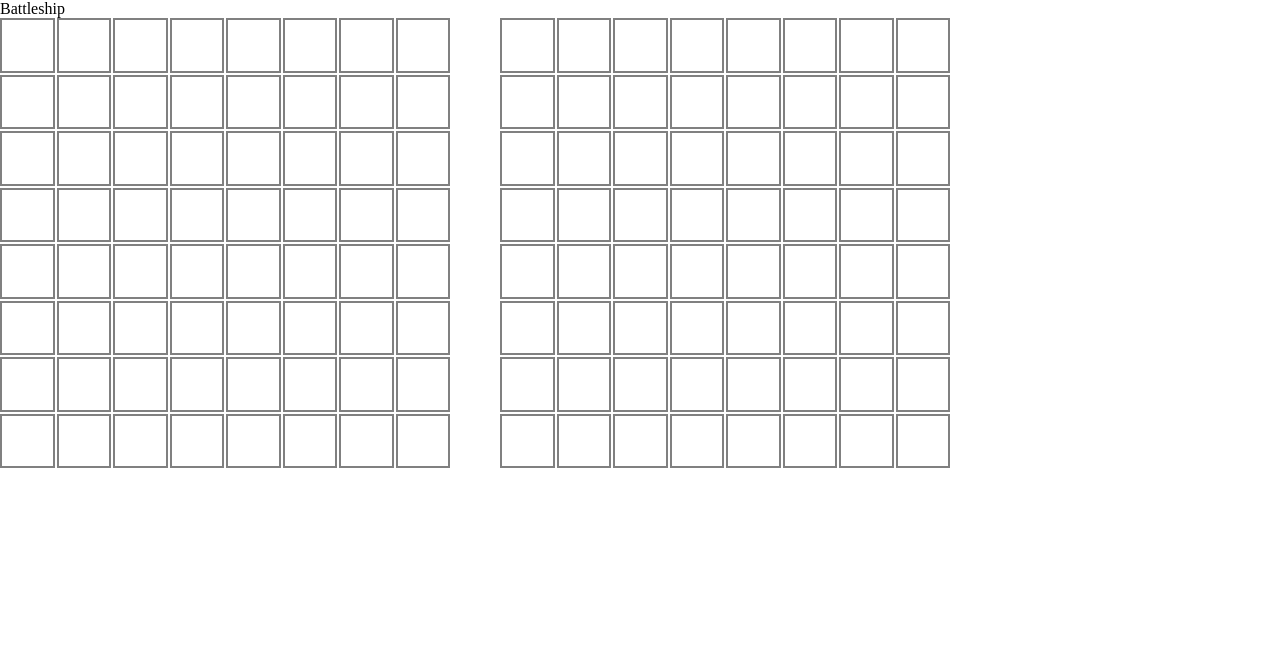
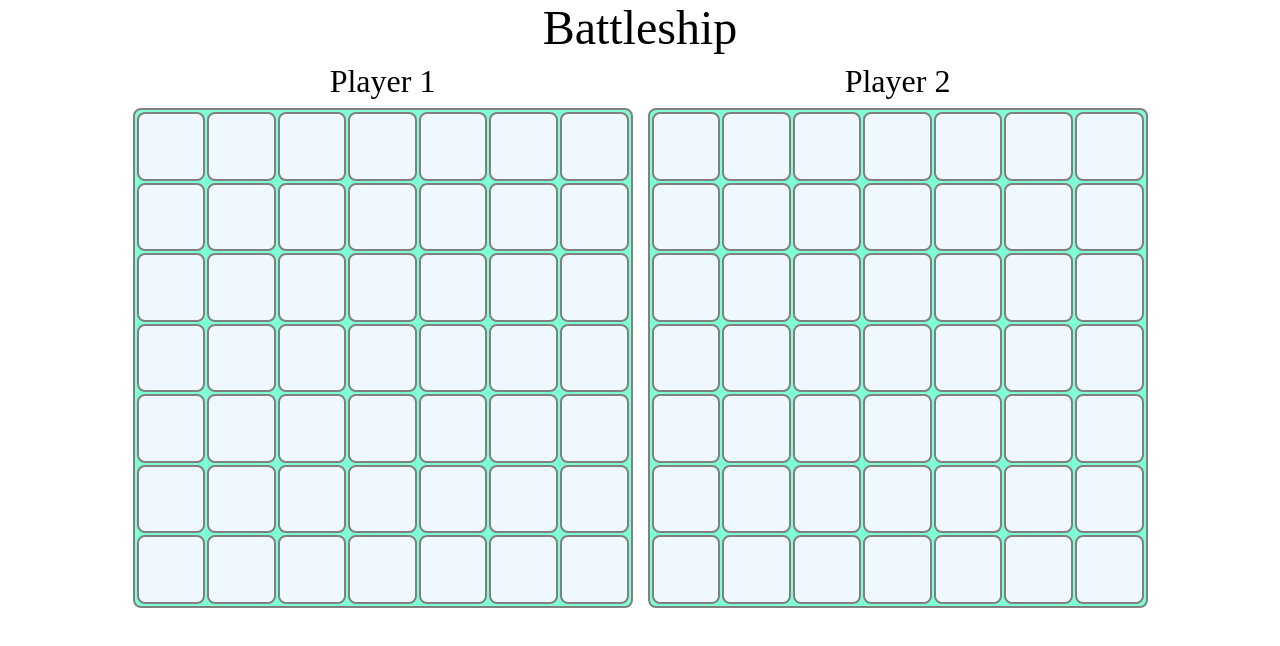
Before and after one commit to safetyWhat/battleshipProject, a website: page index.html in a window 1280 px wide. Drawn offline with Linux system fonts and the light colour scheme.

Commit message:
Add most css styling

```diff
--- a/battleship.js
+++ b/battleship.js
@@ -214,9 +214,9 @@ shotFired(game.board, randomNum(game.boardSize), randomNum(game.boardSize));
 shotFired(game.board, randomNum(game.boardSize), randomNum(game.boardSize));
 shotFired(game.board, randomNum(game.boardSize), randomNum(game.boardSize));
 console.log(patrol, destroyer)*/
-const playerOne = new Player('real', 8);
+const playerOne = new Player('real', 7);
 console.log(playerOne);
-const playerTwo = new Player('real', 8);
+const playerTwo = new Player('real', 7);
 console.log(playerTwo);
 displayBoard(player1grid, playerOne.game);
 displayBoard(player2grid, playerTwo.game);
--- a/index.html
+++ b/index.html
@@ -13,11 +13,11 @@
     </div>
     <div id="game_container">
         <div class="player_container" id="player1_container">
-            <div class="player_title" id="player1_title"></div>
+            <div class="player_title" id="player1_title">Player 1</div>
             <div class="gameboard_grid" id="player1_grid"></div>
         </div>
         <div class="player_container" id="player2_container">
-            <div class="player_title" id="player2_title"></div>
+            <div class="player_title" id="player2_title">Player 2</div>
             <div class="gameboard_grid" id="player2_grid"></div>
         </div>
     </div>
--- a/style.css
+++ b/style.css
@@ -4,20 +4,40 @@
     padding: 0;
 }
 
+#header {
+    font-size: 3rem;
+    text-align: center;
+}
+
 #game_container {
     display: flex;
+    justify-content: center;
+    gap: 15px;
 }
 
 .player_container {
     display: flex;
+    flex-direction: column;
+    justify-content: center;
     min-width: 500px;
+}
+
+.player_title {
+    text-align: center;
+    font-size: 2rem;
+    padding: .5rem;
 }
 
 .gameboard_grid {
     display: flex;
     flex-direction: column;
+    justify-content: center;
     min-width: 450px;
     gap: 2px;
+    border: 2px solid grey;
+    border-radius: .5rem;
+    padding: 2px;
+    background-color: aquamarine;
 }
 
 .gridRow {
@@ -30,15 +50,17 @@
 .gridCell {
     flex-grow: 1;
     border: 2px solid grey;
+    border-radius: .5rem;
+    background-color: aliceblue;
     aspect-ratio: 1/1;
 }
 
 .hit {
     border-color: red;
-    background-color: red;
+    background-color: rgb(255, 155, 155);
 }
 
 .miss {
-    border-color: blue;
-    background-color: blue;
+    border-color: aquamarine;
+    background-color: aquamarine;
 }
```
